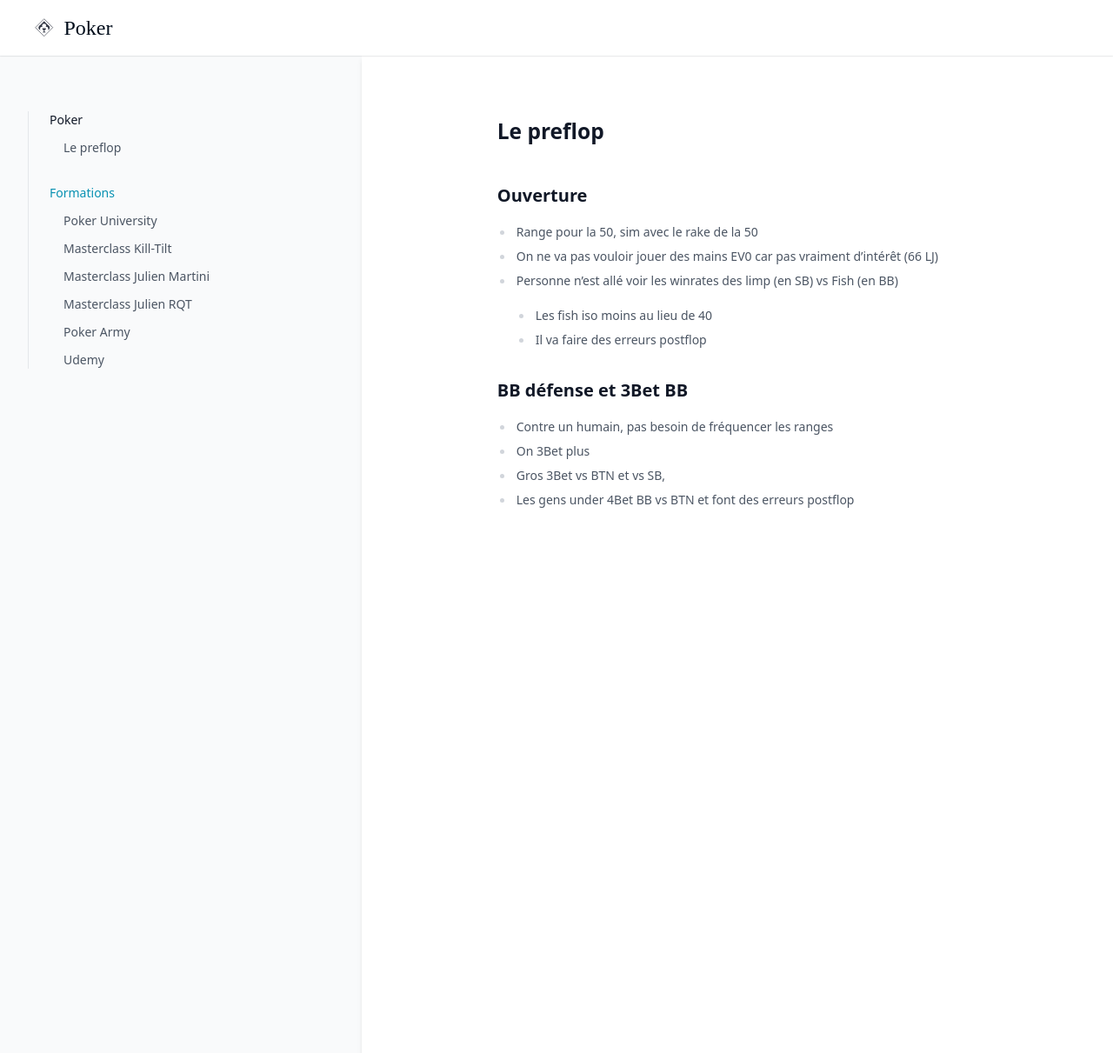
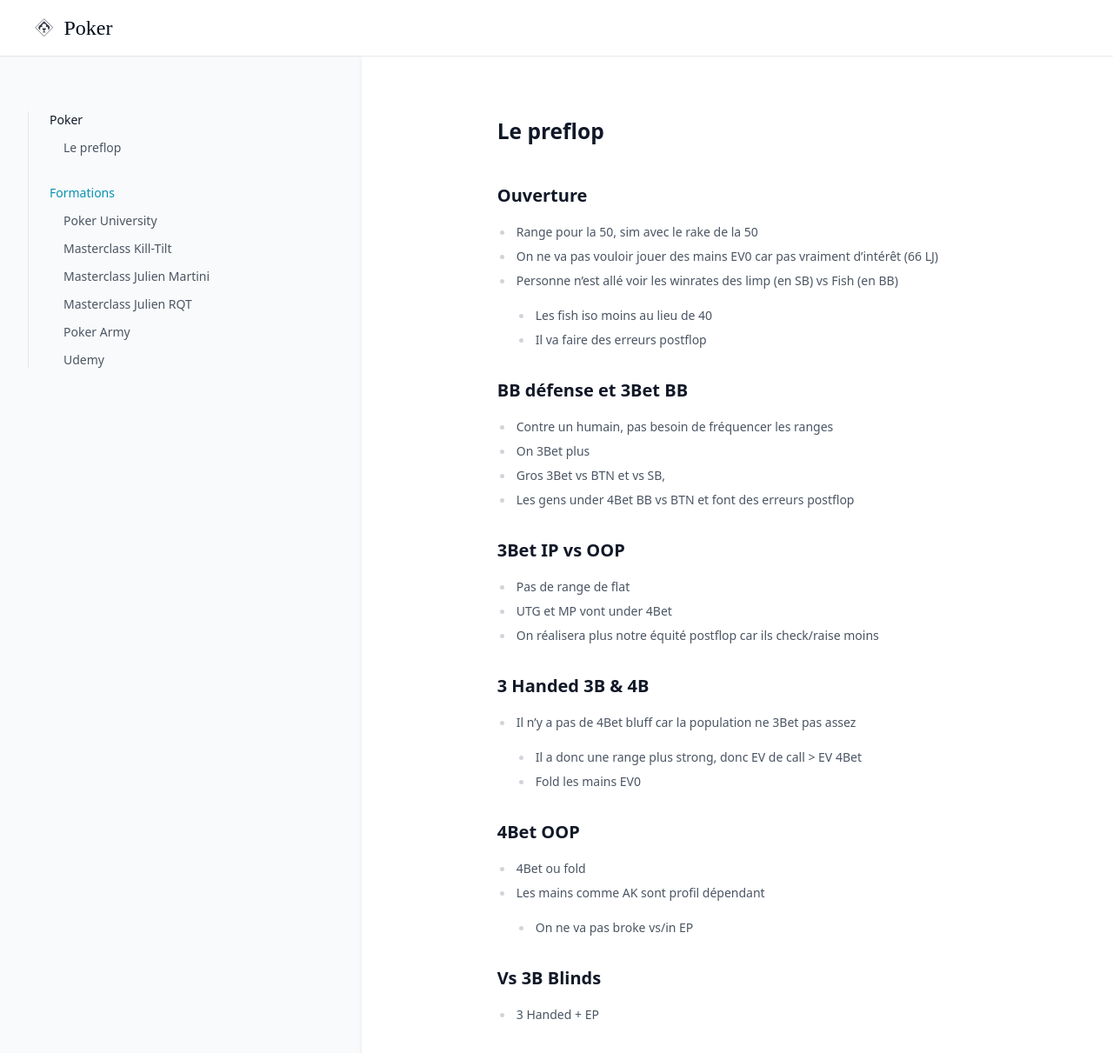
Before and after one commit to greglejeune/ebook, a Jekyll site: the page built from _poker/preflop.md, in a window 1280 px wide and 1259 px high. Shown: the top 1211 px of the window at 87% size. Built offline with Jekyll 4.4.1, drawn with Linux system fonts in a browser that asks for light colours.

Commit message:
Update preflop.md

```diff
--- a/_poker/preflop.md
+++ b/_poker/preflop.md
@@ -21,3 +21,25 @@ source: https://www.youtube.com/watch?v=kW6Ldu5o6IQ
 - On 3Bet plus
 - Gros 3Bet vs BTN et vs SB,
 - Les gens under 4Bet BB vs BTN et font des erreurs postflop
+
+## 3Bet IP vs OOP
+
+- Pas de range de flat
+- UTG et MP vont under 4Bet
+- On réalisera plus notre équité postflop car ils check/raise moins
+
+## 3 Handed 3B & 4B
+
+- Il n'y a pas de 4Bet bluff car la population ne 3Bet pas assez
+  - Il a donc une range plus strong, donc EV de call > EV 4Bet
+  - Fold les mains EV0
+
+## 4Bet OOP
+
+- 4Bet ou fold
+- Les mains comme AK sont profil dépendant
+  - On ne va pas broke vs/in EP
+
+## Vs 3B Blinds
+
+- 3 Handed + EP
```
